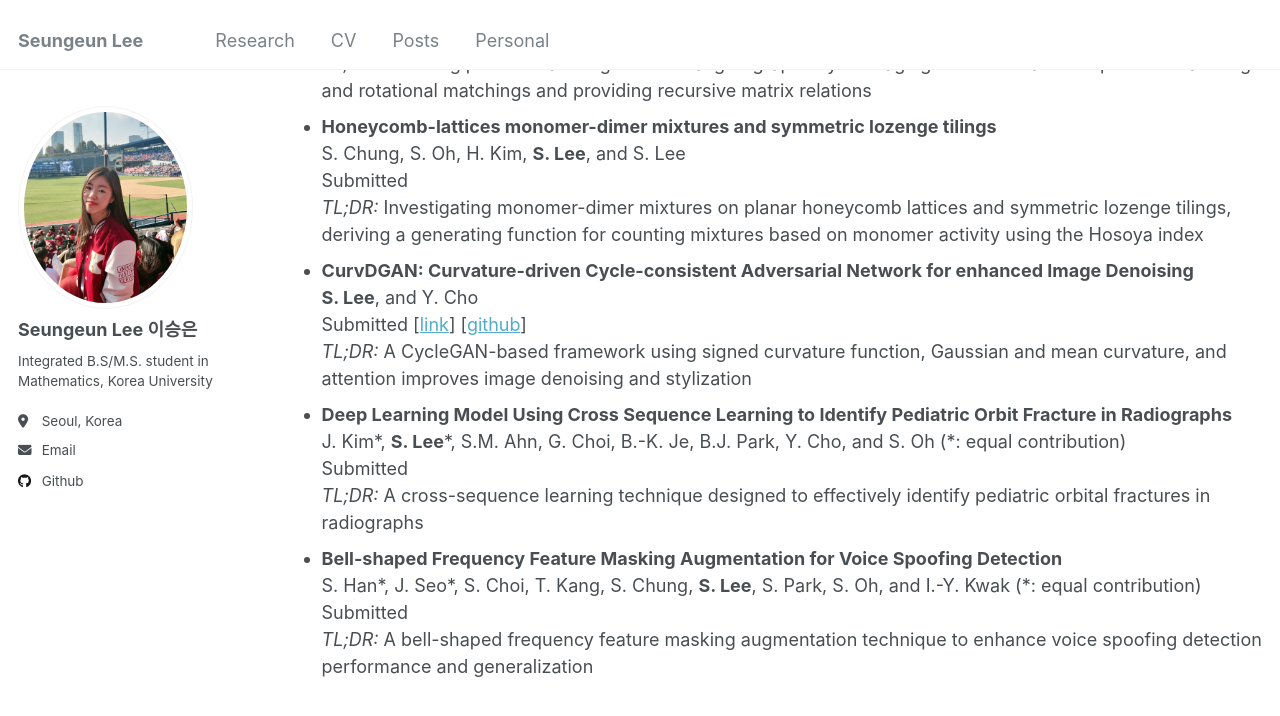
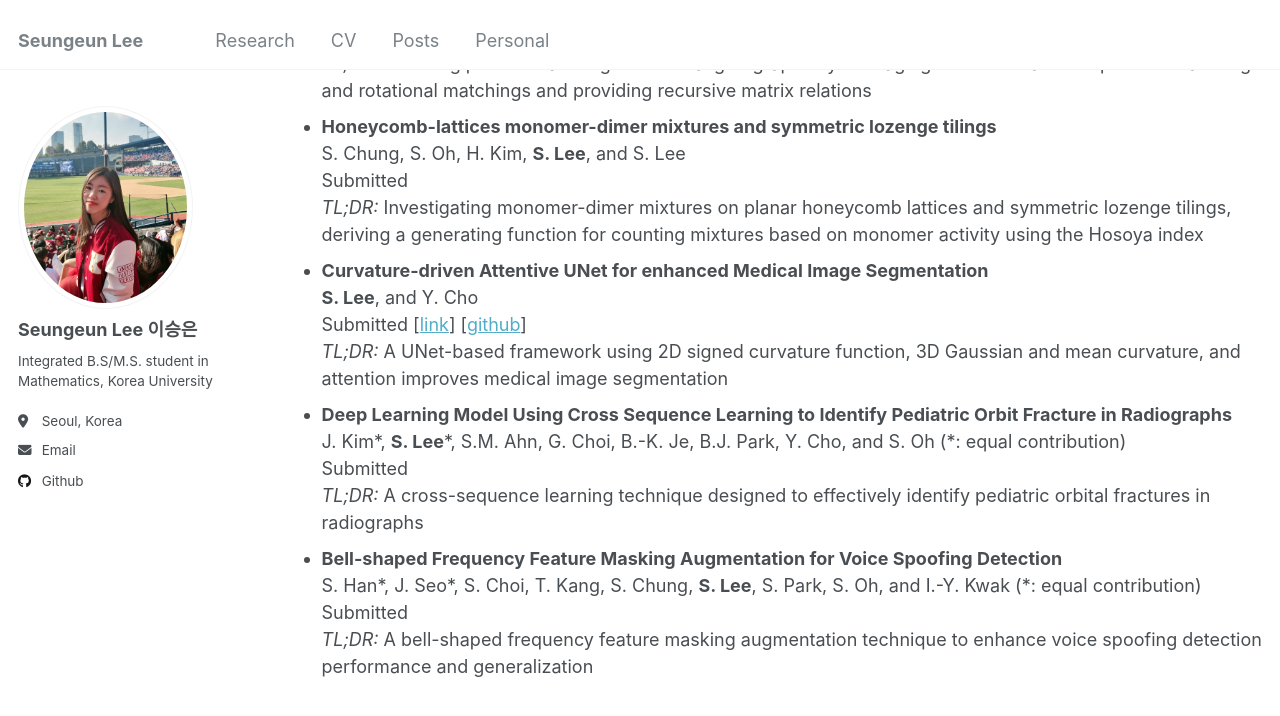
Before and after one commit to duneag2/duneag2.github.io, a Jekyll site: the page built from _pages/publications.html, in a window 1280 px wide and 900 px high, scrolled down 1189 px. Shown: the top 716 px of the window. Built offline with Jekyll 4.4.1, drawn with Linux system fonts in a browser that asks for light colours.

Commit message:
Update publications.html

```diff
--- a/_pages/publications.html
+++ b/_pages/publications.html
@@ -60,10 +60,10 @@ author_profile: true
     <em>TL;DR:</em> Investigating monomer-dimer mixtures on planar honeycomb lattices and symmetric lozenge tilings, deriving a generating function for counting mixtures based on monomer activity using the Hosoya index<br>
   </li>
   <li>
-    <strong>CurvDGAN: Curvature-driven Cycle-consistent Adversarial Network for enhanced Image Denoising</strong> <br>
+    <strong>Curvature-driven Attentive UNet for enhanced Medical Image Segmentation</strong> <br>
     <strong>S. Lee</strong>, and Y. Cho <br>
     Submitted [<a href="https://drive.google.com/file/d/1S6Qg_w9UC82wlnBY1chpBAfVciLh3l0e/view?usp=sharing">link</a>] [<a href="https://github.com/duneag2/curvature-gan">github</a>] <br>
-    <em>TL;DR:</em> A CycleGAN-based framework using signed curvature function, Gaussian and mean curvature, and attention improves image denoising and stylization<br>
+    <em>TL;DR:</em> A UNet-based framework using 2D signed curvature function, 3D Gaussian and mean curvature, and attention improves medical image segmentation<br>
   </li>
   <li>
     <strong>Deep Learning Model Using Cross Sequence Learning to Identify Pediatric Orbit Fracture in Radiographs</strong> <br>
```
